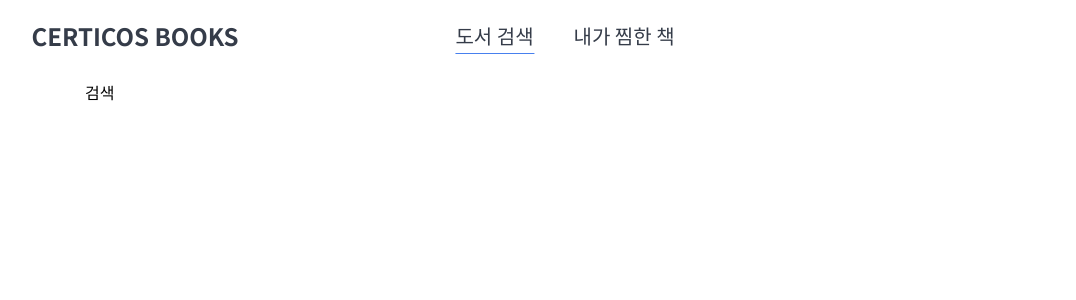
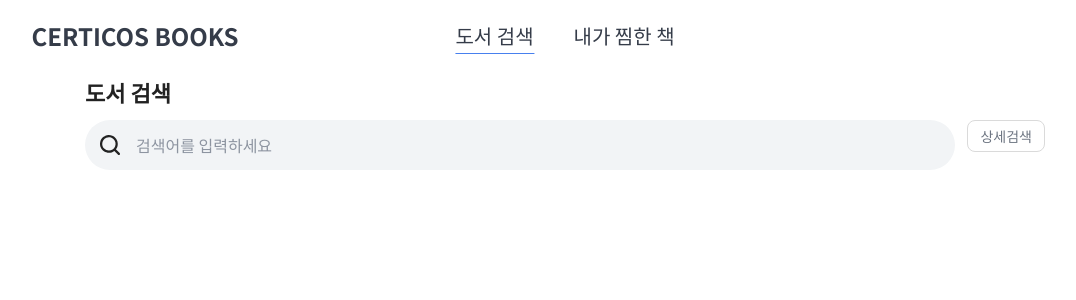
Before and after one commit to E-ppo/cdri-books-leeboram, a React (Vite) app: page / in a window 1280 px wide. Shown: the top 300 px of the page, without its empty margins (75-1151 px from the left). Built offline with nearby package versions, Linux system fonts and the light colour scheme.

Commit message:
feat: 검색 상태관리 및 페이지 연결
zustand 스토어로 검색 히스토리 관리 및 SearchPage에 SearchBar 연결

주요 변경사항
- searchHistoryStore 구현 (localStorage 영속화)
- SearchPage에 SearchBar 컴포넌트 연결

```diff
--- a/src/pages/Search/SearchPage.tsx
+++ b/src/pages/Search/SearchPage.tsx
@@ -1,3 +1,27 @@
+import { useState } from 'react';
+import SearchBar from '@/components/SearchBar/SearchBar';
+import { useSearchHistoryStore } from '@/stores/searchHistoryStore';
+import type { SearchParams } from '@/components/SearchBar/SearchBar.types';
+
 export default function SearchPage() {
-  return <div>검색</div>
+  const [keyword, setKeyword] = useState('');
+  const { history, addHistory, deleteHistory } = useSearchHistoryStore();
+
+  const handleSearch = (params: SearchParams) => {
+    setKeyword(params.keyword);
+    addHistory({ keyword: params.keyword, category: params.category });
+    // TODO: API 호출
+  };
+
+  return (
+    <div>
+      <SearchBar
+        keyword={keyword}
+        onKeywordChange={setKeyword}
+        onSearch={handleSearch}
+        searchHistory={history}
+        onDeleteHistory={deleteHistory}
+      />
+    </div>
+  );
 }
--- /dev/null
+++ b/src/stores/searchHistoryStore.ts
@@ -0,0 +1,47 @@
+import { create } from 'zustand';
+import { persist } from 'zustand/middleware';
+import type { SearchHistoryItem } from '@/components/SearchBar/SearchBar.types';
+
+const MAX_HISTORY_COUNT = 10;
+
+interface SearchHistoryStore {
+  history: SearchHistoryItem[];
+  addHistory: (item: Omit<SearchHistoryItem, 'id' | 'timestamp'>) => void;
+  deleteHistory: (id: string) => void;
+  clearHistory: () => void;
+}
+
+export const useSearchHistoryStore = create<SearchHistoryStore>()(
+  persist(
+    set => ({
+      history: [],
+
+      addHistory: item =>
+        set(state => {
+          const isDuplicate = state.history.some(
+            h => h.keyword === item.keyword && h.category === item.category
+          );
+          if (isDuplicate) return state;
+
+          const newItem: SearchHistoryItem = {
+            ...item,
+            id: crypto.randomUUID(),
+            timestamp: Date.now(),
+          };
+
+          const updated = [newItem, ...state.history].slice(0, MAX_HISTORY_COUNT);
+          return { history: updated };
+        }),
+
+      deleteHistory: id =>
+        set(state => ({
+          history: state.history.filter(h => h.id !== id),
+        })),
+
+      clearHistory: () => set({ history: [] }),
+    }),
+    {
+      name: 'search-history',
+    }
+  )
+);
```
